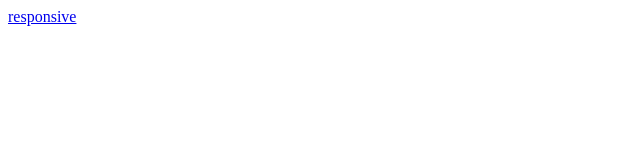
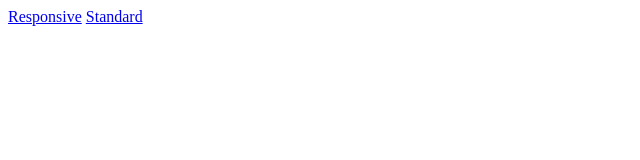
Before and after one commit to stipe5/stipe5.github.io, a plain HTML site: page index.html in a window 1280 px wide. Shown: the full height of the page, 0-640 px from the left. Drawn offline with Linux system fonts and the light colour scheme.

Commit message:
Novi linkovi

```diff
--- a/index.html
+++ b/index.html
@@ -6,6 +6,7 @@
     <title>Landing page</title>
 </head>
 <body>
-    <a href="zada-a-2-11-12-2023-stipe5/responsive/index.html">responsive</a>
+    <a href="zada-a-2-11-12-2023-stipe5/responsive/index.html">Responsive</a>
+    <a href="zada-a-2-11-12-2023-stipe5/standard/index.html">Standard</a>
 </body>
 </html>
```
